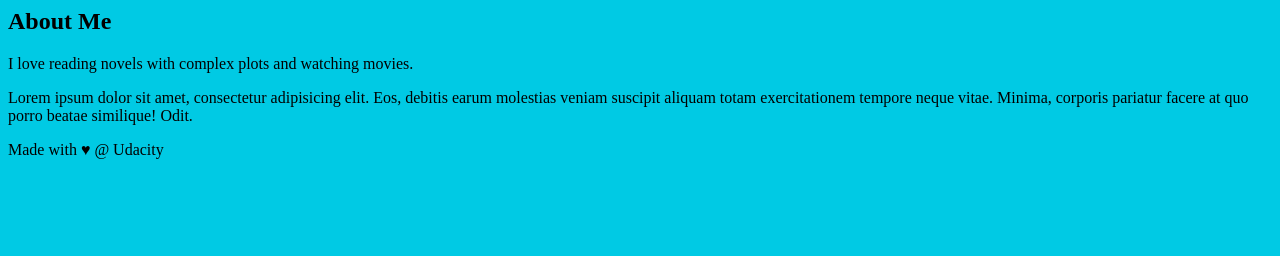
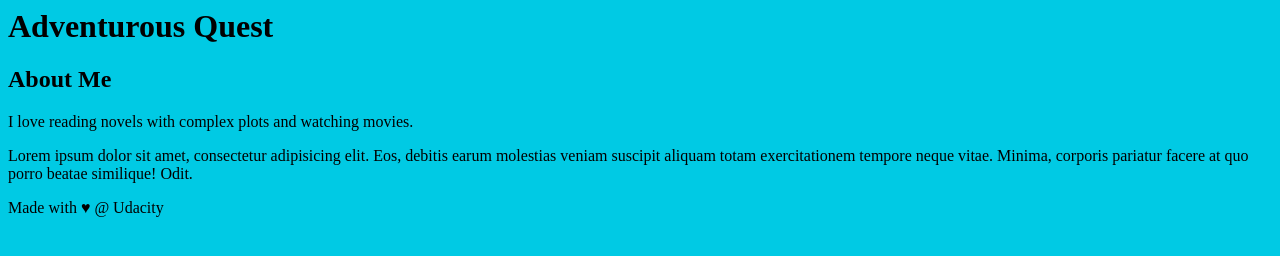
Before and after one commit to Nsemanne/new-git-project, a plain HTML site: page index.html in a window 1280 px wide. Drawn offline with Linux system fonts and the light colour scheme.

Commit message:
Revert "set header to Quest and Crusades"
This reverts commit 038236109113348bf0a9678ebedbefb8315e26b0.

```diff
--- a/index.html
+++ b/index.html
@@ -9,7 +9,7 @@
 <body>
 
     <header>
-      <h1><Quest & Crusades<h1>
+      <h1>Adventurous Quest<h1>
     </header>
 
     <div class="container">
```
